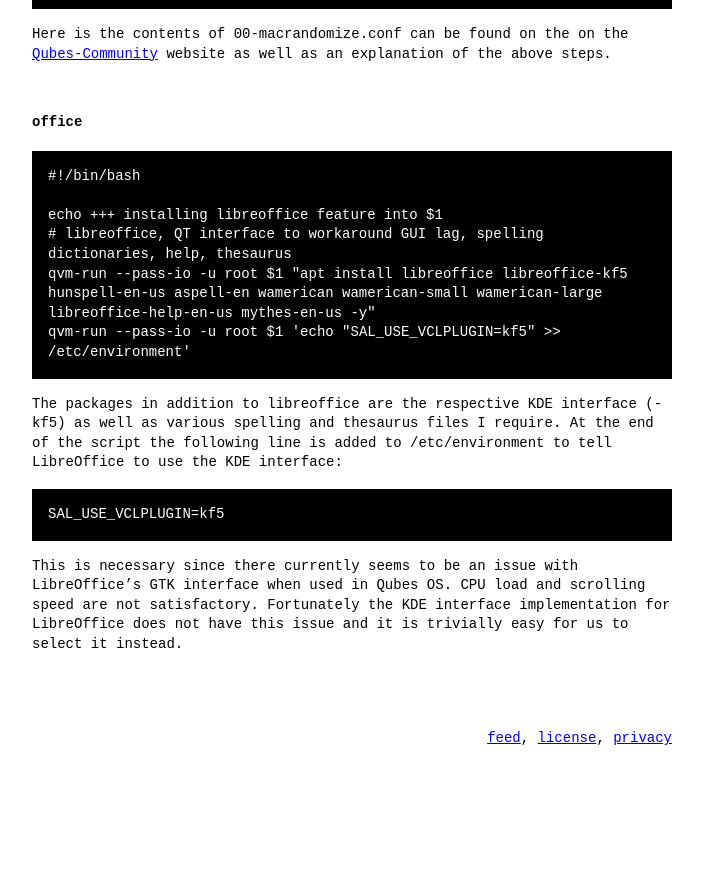
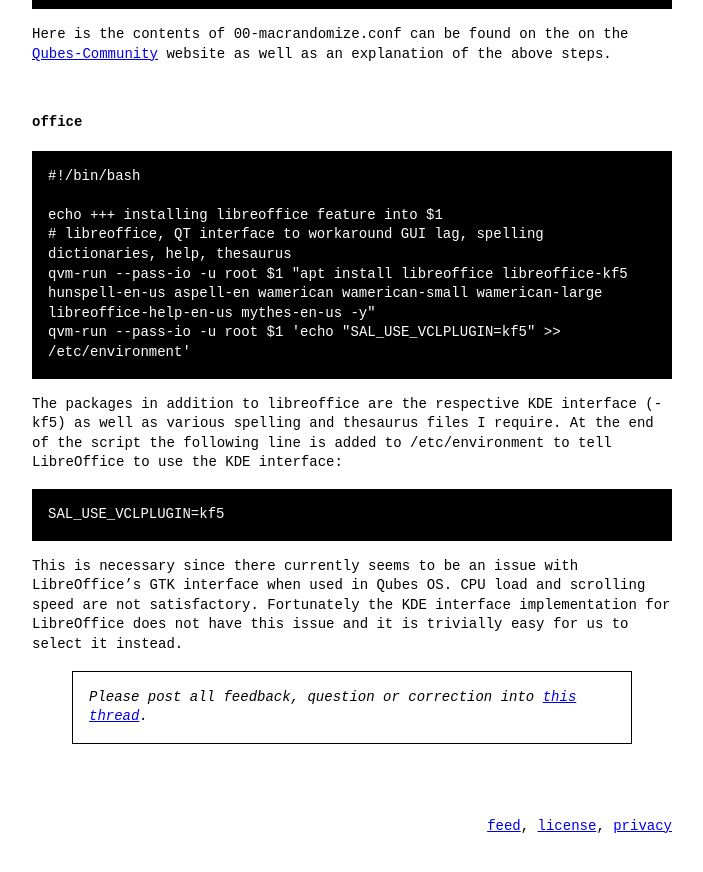
Before and after one commit to SvenSemmler/SvenSemmler.org, a Jekyll site: the page built from notes/deb-min-templates.md, in a window 1280 px wide and 900 px high, scrolled down 12646 px. Shown: the top 872 px of the window, without its empty margins (288-991 px from the left). Built offline with Jekyll 4.4.1, drawn with Linux system fonts in a browser that asks for light colours; before the commit the page ends 13459 px from its top, so only the background shows below that.

Commit message:
add note about comments to the forum

````diff
--- a/notes/deb-min-templates.md
+++ b/notes/deb-min-templates.md
@@ -438,3 +438,5 @@ SAL_USE_VCLPLUGIN=kf5
 ```
 
 This is necessary since there currently seems to be an issue with LibreOffice's GTK interface when used in Qubes OS. CPU load and scrolling speed are not satisfactory. Fortunately the KDE interface implementation for LibreOffice does not have this issue and it is trivially easy for us to select it instead.
+
+> Please post all feedback, question or correction into [this thread](https://forum.qubes-os.org/t/11421).
````
